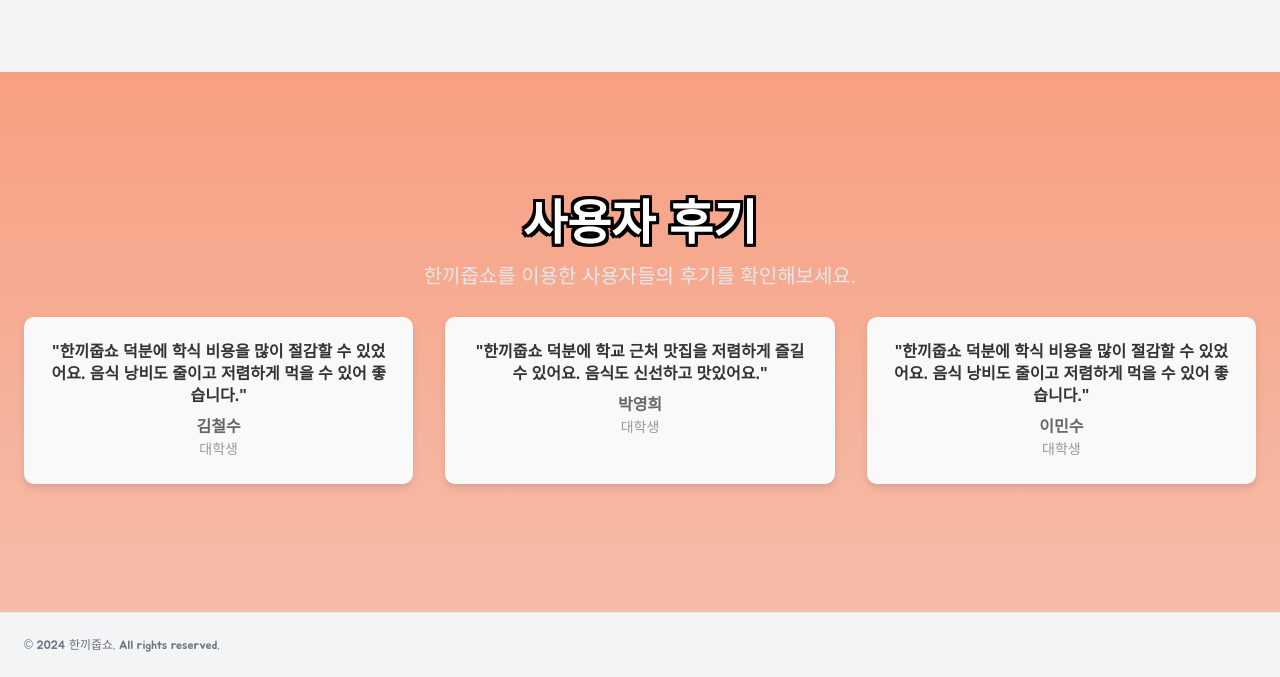
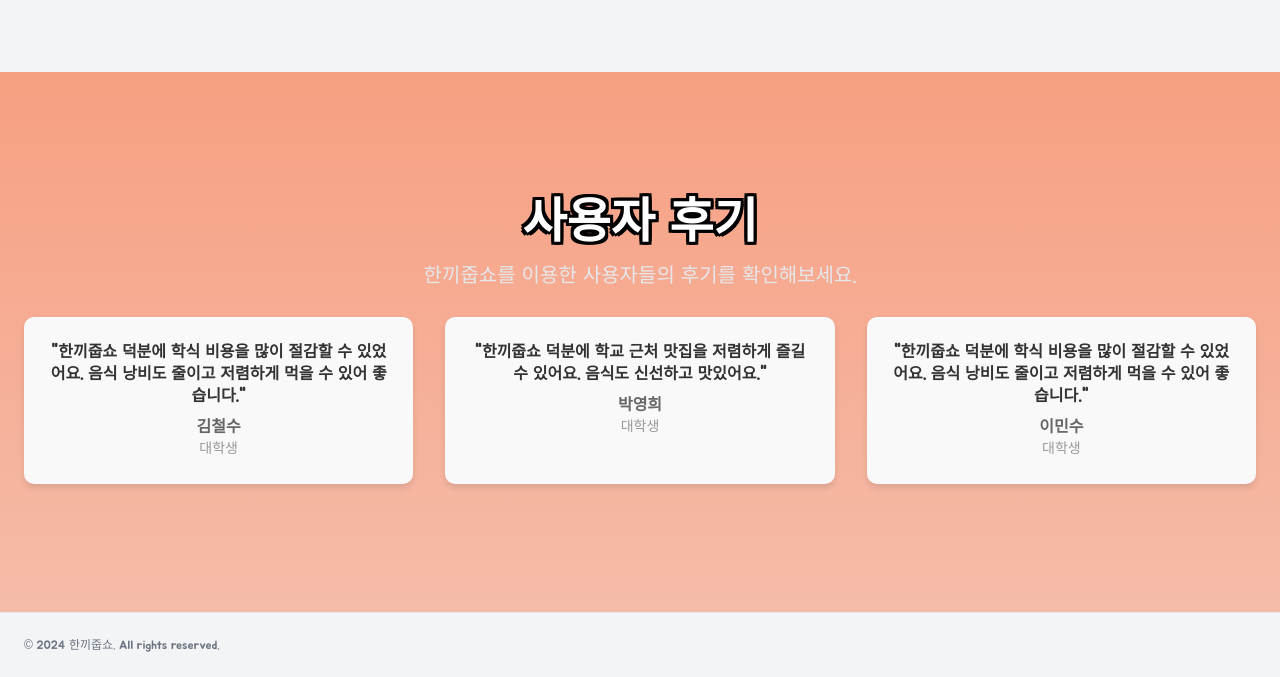
Before and after one commit to jae0478/opensource16team, a Node server app: page / in a window 1280 px wide. Shown: the part 2423-3100 px from the top of the page. Run offline with Node 20, Linux system fonts and the light colour scheme; some libraries are stand-ins or nearby versions.

Commit message:
메인 폰트

```diff
--- a/public/main.css
+++ b/public/main.css
@@ -65,7 +65,3 @@ h6 {
 .hide {
     display: none;
 }
-
-.container {
-    font-family: 'Sunflower', sans-serif;
-}
```
